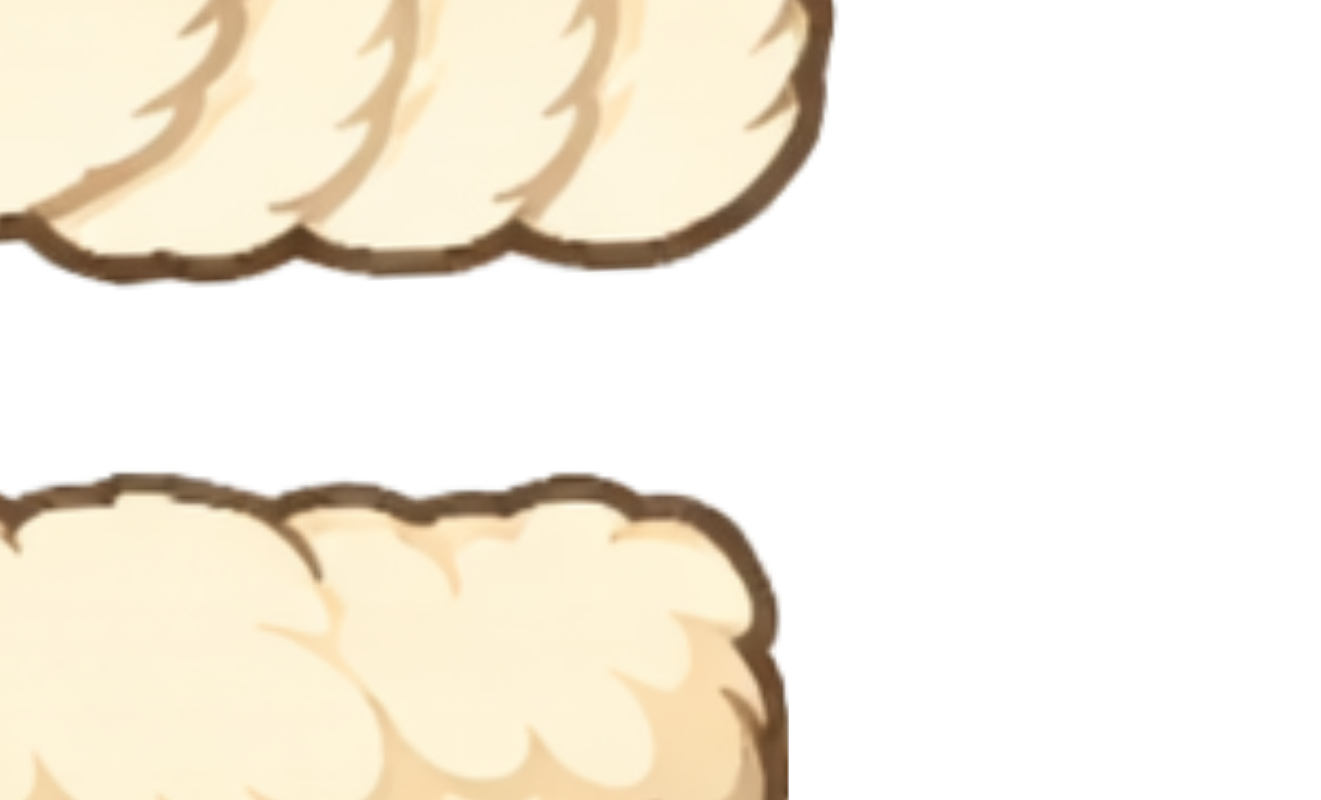
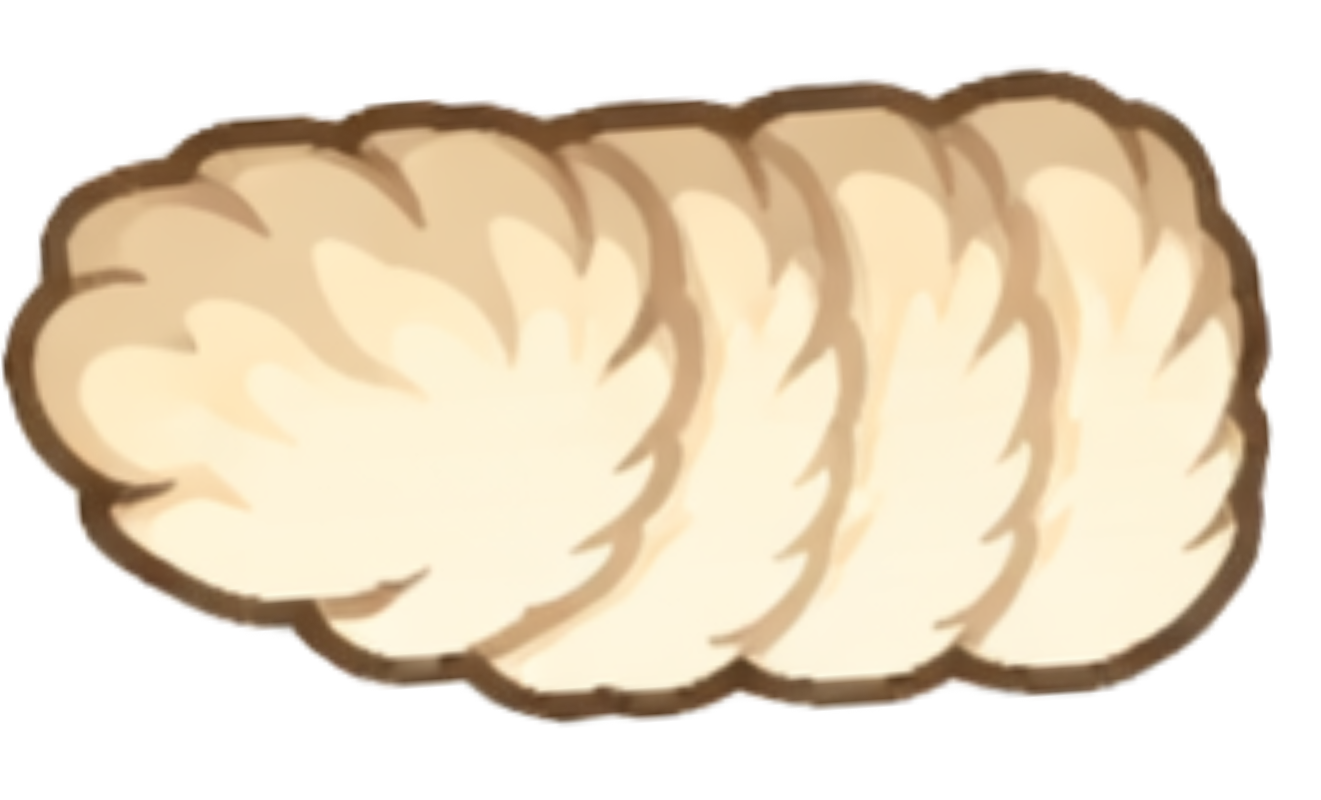
Before and after one commit to lookwhoitys/tobi-chomps, a React (Vite) app: page / in a window 1280 px wide. Shown: the part 760-1560 px from the top of the page, 1321 px wide, since content can reach past the window. Built offline with nearby package versions, Linux system fonts and the light colour scheme; the HTML template or start-up script is replaced by a standard one.

Commit message:
Update App.jsx

```diff
--- a/src/App.jsx
+++ b/src/App.jsx
@@ -3,12 +3,6 @@ import { motion } from "framer-motion";
 import { Pause, Play, RotateCcw } from "lucide-react";
 
 const GRID_SIZE = 18;
-const CELL_IMAGE_SIZE = "178%";
-const CELL_IMAGE_OFFSET = "-39%";
-const HEAD_IMAGE_SIZE = "142%";
-const HEAD_IMAGE_OFFSET = "0%";
-const TAIL_IMAGE_SIZE = "172%";
-const TAIL_IMAGE_OFFSET = "-34%";
 const ASSET_BASE = import.meta.env.BASE_URL;
 
 let sharedAudioContext = null;
@@ -693,8 +687,8 @@ export default function App() {
                               alt="tobi"
                               className="object-contain drop-shadow-[0_2px_4px_rgba(255,255,255,0.35)]"
                               style={{
-                                width: HEAD_IMAGE_SIZE,
-                                height: HEAD_IMAGE_SIZE,
+                                width: "100%",
+                                height: "100%",
                               }}
                             />
                           </motion.div>
@@ -721,10 +715,8 @@ export default function App() {
                               alt="tail"
                               className="object-contain"
                               style={{
-                                width: TAIL_IMAGE_SIZE,
-                                height: TAIL_IMAGE_SIZE,
-                                marginLeft: TAIL_IMAGE_OFFSET,
-                                marginTop: TAIL_IMAGE_OFFSET,
+                                width: "100%",
+                                height: "100%",
                               }}
                               animate={{ rotate: [`${tailAngle - 4}deg`, `${tailAngle + 4}deg`, `${tailAngle - 4}deg`] }}
                               transition={{ duration: 1.1, repeat: Infinity, ease: "easeInOut" }}
@@ -745,10 +737,8 @@ export default function App() {
                             alt="body"
                             className="object-contain"
                             style={{
-                              width: CELL_IMAGE_SIZE,
-                              height: CELL_IMAGE_SIZE,
-                              marginLeft: CELL_IMAGE_OFFSET,
-                              marginTop: CELL_IMAGE_OFFSET,
+                              width: "100%",
+                              height: "100%",
                               rotate: `${bodyAngle}deg`,
                               transformOrigin: "center center",
                             }}
```
